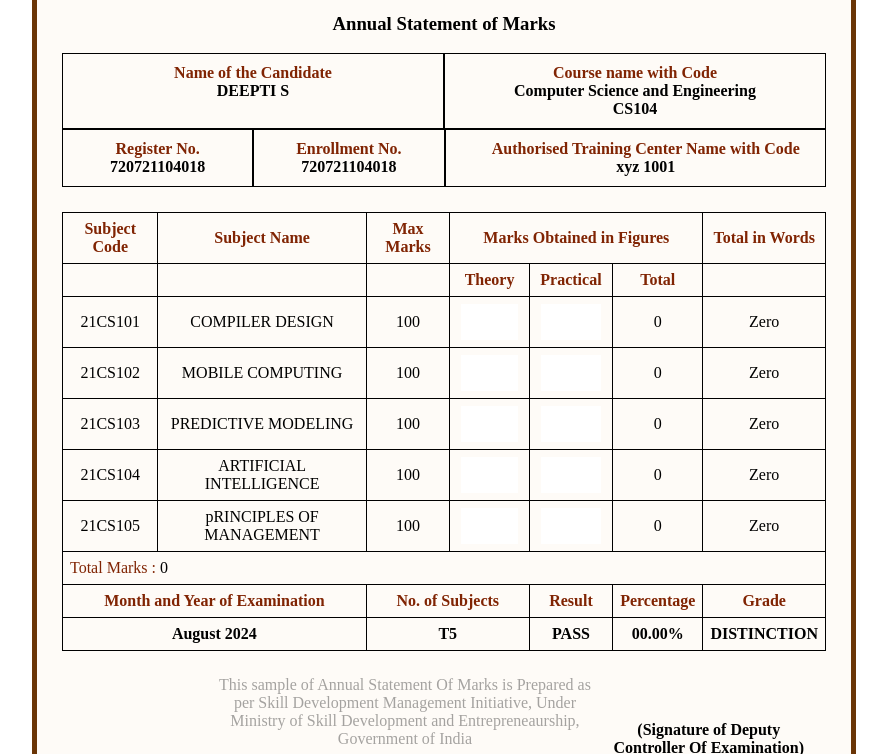
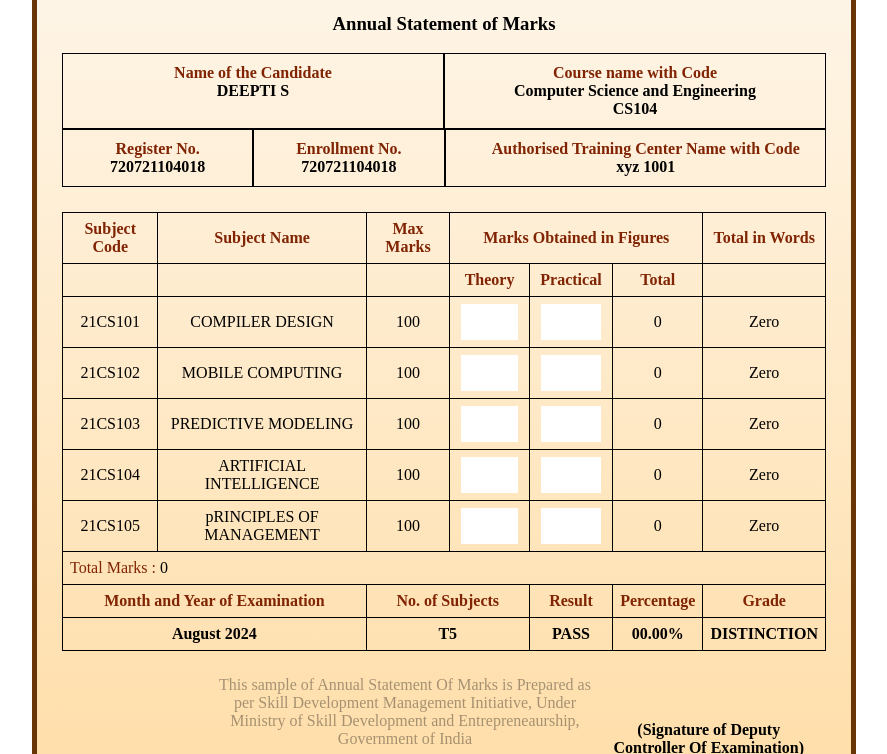
Before and after one commit to deepti231202/Dynamic-Marksheet-using-html-css-and-js, a plain HTML site: page index.html in a window 1280 px wide. Shown: the part 256-1010 px from the top of the page, without its empty margins (196-1083 px from the left). Drawn offline with Linux system fonts and the light colour scheme.

Commit message:
Update style.css

```diff
--- a/style/style.css
+++ b/style/style.css
@@ -8,7 +8,8 @@
     height: 1100px;
     margin: 40px auto;
     padding: 25px 10px;
-    background-color: #fefbf7;
+    background-image: linear-gradient(#fefbf7, rgb(255, 217, 156));
+
     /* background-image: url('/assets/marksheet\ logo.jpeg');
    background-repeat: no-repeat;
       */
```
